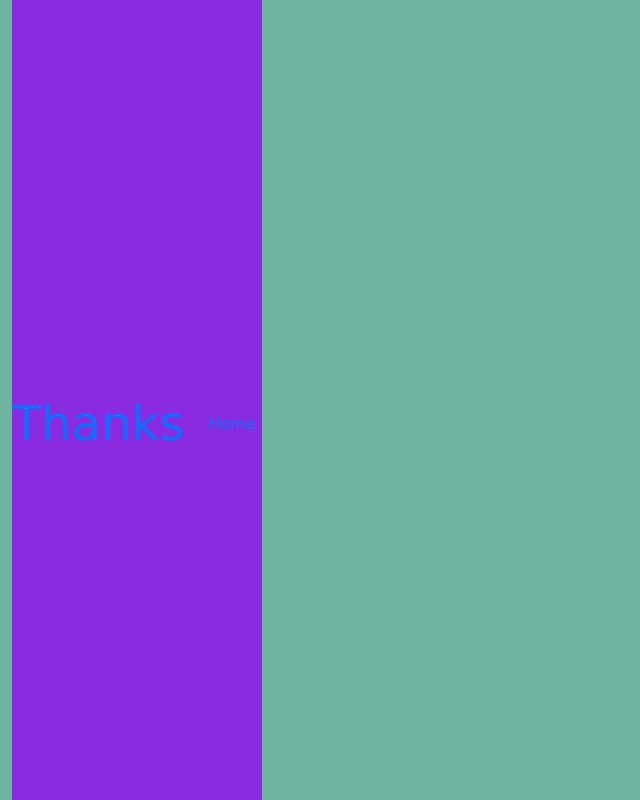
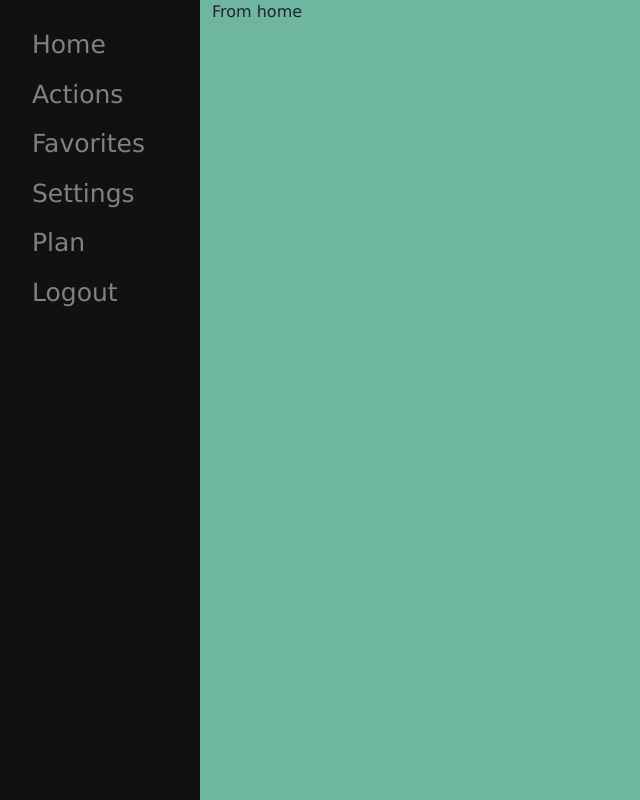
Before and after one commit to salmanfarisk/Matrimony-React, a React (Create React App) app: page /home in a window 1280 px wide. Shown: the whole page, without its empty margins (0-640 px from the left). Built offline with nearby package versions, Linux system fonts and the light colour scheme.

Commit message:
dashbord

```diff
--- a/src/App.css
+++ b/src/App.css
@@ -21,13 +21,3 @@
   /* background-image: url("/bg1.jpg"); */
   /* background: url(./bg1.jpg) no-repeat; */
 }
-
-
-.navbar{
-  width: 250px;
-  height: 100vh;
-  position: fixed;
-  /* margin-left: -300px; */
-  background-color: blueviolet;
-
-}
--- a/src/App.js
+++ b/src/App.js
@@ -8,12 +8,18 @@ import Dashboard from './components/Dashboard';
 function App() {
 
     // if(localStorage.getItem('access_token')){
-    //   const history = useHistory();
+     //  const history = useHistory();
     //   history.push("/path");
     // }
 
   useEffect(() => {
     document.body.className = 'body';
+    if(localStorage.getItem('access_token')){
+      //history.push("/home");
+
+    }else{
+
+    }
 
   }, []);
 
--- a/src/components/Dashboard.js
+++ b/src/components/Dashboard.js
@@ -1,19 +1,36 @@
 
+import '../css/dashbord.css';
+import {BrowserRouter as Router, Link, Route , useHistory } from "react-router-dom";
 import Home from './dashbord_componets/Home'
+import Settings from './dashbord_componets/Settings'
+
 const Dashboard = () =>{
    return(
      <div>
-         <nav className="navbar navbar-expand d-flex flex-coulmn align-item-start" id="sidebar">
-           <a href="#" className="navbar-brand text-ligth mt-5">
-             <div className="display-5 font-wight-bold ">Thanks</div>
-           </a>
-           <ul className="navbar-nav d-flex mt-5 w-1000">
-             <li className="nav-item  w-100">
-               <a href="#" className="nav-link text-ligth pl-4">Home</a>
-             </li>
-           </ul>
-         </nav>
-     </div>
+        <Router>
+        <div class="sidenav">
+
+            <Link to="/home" >Home</Link>
+            <Link to="/actions" >Actions</Link>
+            <Link to="/favoriete" >Favorites</Link>
+            <Link to="/settings" >Settings</Link>
+            <Link to="/plan" >Plan</Link>
+            <Link to="/logout" >Logout</Link>
+
+
+        </div>
+
+      <div class="main">
+
+         <Route path="/home" component={Home}/>
+         <Route path="/actions" component={Home}/>
+         <Route path="/favoriete" component={Home}/>
+         <Route path="/settings" component={Settings}/>
+         <Route path="/plan" component={Home}/>
+      </div>
+      </Router>
+
+    </div>
 
    );
 }
--- a/src/components/Login.js
+++ b/src/components/Login.js
@@ -1,9 +1,12 @@
-import React,{useState} from 'react'
+import React,{useState} from 'react';
+
+import { useHistory } from "react-router-dom";
 
 
 const Login = () =>{
     const [email,setEmail] = useState('');
     const [password,setPassword] = useState('');
+    const history = useHistory();
 
     const onLogin = async(e) =>{
          let request = {
@@ -25,6 +28,8 @@ const Login = () =>{
         if(decorded_responce.status == true){
            localStorage.setItem('access_token',decorded_responce.access_token);
            console.log("success");
+           history.push('/home');
+
         }else{
           console.log(decorded_responce);
         }
--- a/src/components/Register.js
+++ b/src/components/Register.js
@@ -1,10 +1,13 @@
 import {useState, useEffect } from 'react';
+
+import { useHistory } from "react-router-dom";
 
  const Register = () =>{
     const [name,setName] = useState('');
     const [email,setEmail] = useState('');
     const [password, setPassword] = useState('');
     const [confirm_password, setConfirmPassword] = useState('');
+    const history = useHistory();
 
     const onRegister = async (e) =>{
 
@@ -30,6 +33,7 @@ import {useState, useEffect } from 'react';
         if(decorded_responce.status === true){
            localStorage.setItem('access_token',decorded_responce.access_token);
            console.log("success");
+           history.push('/login');
         }else{
           console.log(decorded_responce);
         }
--- /dev/null
+++ b/src/components/dashbord_componets/Settings.js
@@ -0,0 +1,22 @@
+
+const Settings = () =>{
+   return (
+       <div className="container">
+            <div className="row">
+                <div className="col">
+                   content1
+                </div>
+                <div className="col">
+                   content2
+                </div>
+                <div className="col">
+                   content3
+                </div>
+
+            </div>
+       </div>
+   );
+
+}
+
+export default Settings;
--- /dev/null
+++ b/src/css/dashbord.css
@@ -0,0 +1,32 @@
+.sidenav {
+    height: 100%;
+    width: 200px;
+    position: fixed;
+    z-index: 1;
+    top: 0;
+    left: 0;
+    background-color: #111;
+    overflow-x: hidden;
+    padding-top: 20px;
+  }
+
+  .sidenav a {
+    padding: 6px 6px 6px 32px;
+    text-decoration: none;
+    font-size: 25px;
+    color: #818181;
+    display: block;
+  }
+
+  .sidenav a:hover {
+    color: #f1f1f1;
+  }
+
+  .main {
+    margin-left: 200px; /* Same as the width of the sidenav */
+  }
+
+  @media screen and (max-height: 450px) {
+    .sidenav {padding-top: 15px;}
+    .sidenav a {font-size: 18px;}
+  }
```
